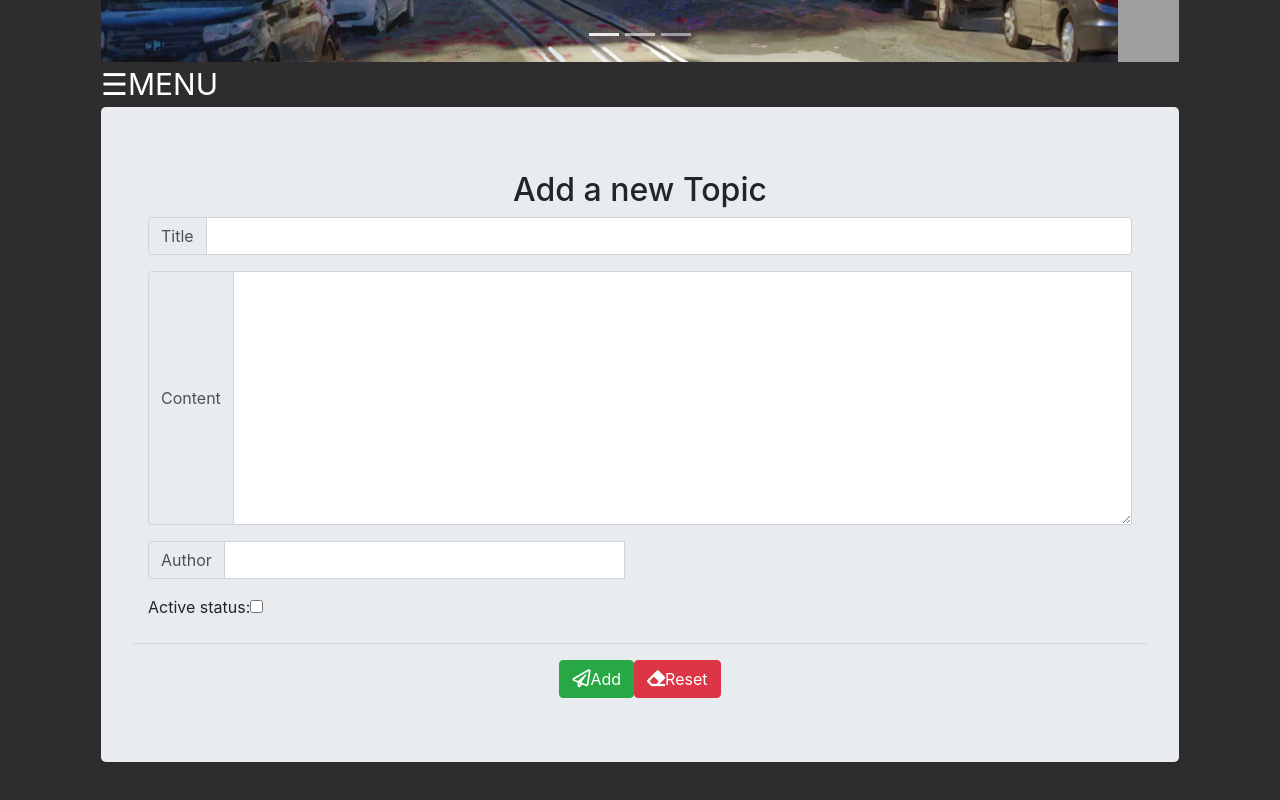
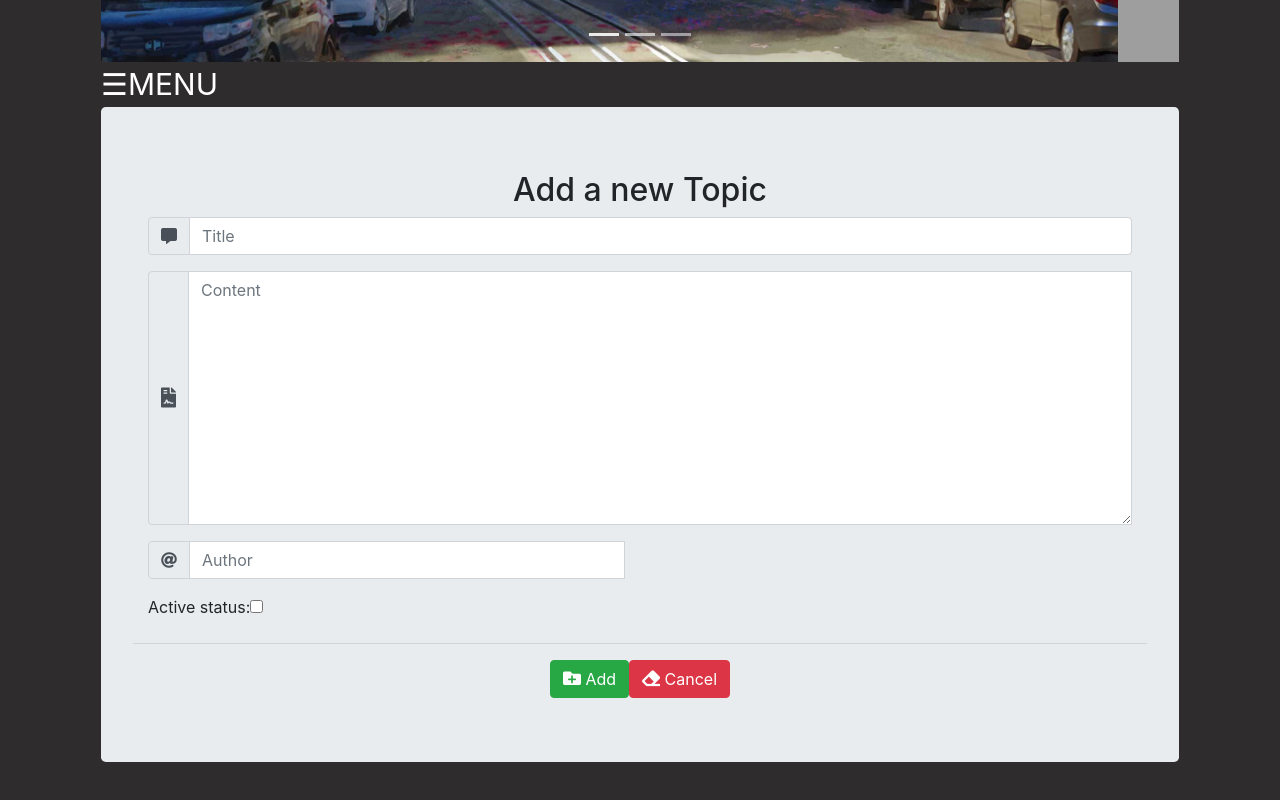
Before and after one commit to nvquang0603/intern-react-posts, a React (Create React App) app: page /add in a window 1280 px wide. Shown: the part 528-1328 px from the top of the page. Built offline with nearby package versions, Linux system fonts and the light colour scheme; grey boxes are pictures that could not be loaded.

Commit message:
QUANG Filter on click submit button

```diff
--- a/src/App.css
+++ b/src/App.css
@@ -1,7 +1,9 @@
 .App {
     background-color: #2E2C2C;
 }
-
+.bg-deep-ocean {
+    background-image: linear-gradient(-60deg, #232526, #414345);
+}
 .button-group{
     left: 100px;
 }
@@ -9,7 +11,6 @@
 .mainTitle{
     color: white;
 }
-
 .sidenav {
     height: 100%;
     width: 0;
--- a/src/App.js
+++ b/src/App.js
@@ -97,7 +97,12 @@ class App extends Component {
         document.getElementById("mySidenav").style.width = "0";
         document.getElementById("main").style.marginLeft = "0";
     };
-
+    onSetPost = (data) => {
+        this.setState({
+            posts: data,
+            filteredPost: data
+        });
+    };
     onEditItem(itemInput) {
         let {posts} = this.state;
         let newPost = posts.map(item => {
@@ -170,7 +175,9 @@ class App extends Component {
                                       onEdit={this.onEdit.bind(this)}
                                       filterUser={this.filterUser}
                                 />}/>
-                            <Route path="/add" component={Add}/>
+                            <Route path="/add"
+                                   component={() => <Add onSetPost={this.onSetPost}
+                                                             listPosts={this.state.posts}/>}/>
                             <Route path="/:id/edit" component={() => <Edit post={this.state.post} onEditItem={this.onEditItem.bind(this)}/>}/>
                         </div>
                     </BrowserRouter>
--- a/src/components/Add.js
+++ b/src/components/Add.js
@@ -1,5 +1,38 @@
 import React, {Component} from 'react';
-class Add extends Component {
+import {withRouter} from 'react-router-dom';
+
+class AddPost extends Component {
+
+    state = {
+        data: {
+            id: this.props.listPosts.length + 1,
+            title: '',
+            content: '',
+            author: '',
+            active: ''
+        }
+    };
+
+    componentWillMount() {
+        this.setState({
+            lstPosts: this.props.listPosts
+        })
+    };
+
+    onHandleChange = (name, e) => {
+        this.setState({data: {...this.state.data, [name]: e.target.type === 'checkbox' ? e.target.checked : e.target.value}});
+    };
+    onSubmit = async () => {
+        await this.setState({lstPosts: [...this.state.lstPosts, this.state.data]});
+        console.log(this.state.lstPosts);
+        this.props.onSetPost(this.state.lstPosts);
+        this.props.history.push('/list');
+    };
+
+    cancel = () =>{
+        alert('Adding new post has been canceled!');
+        this.props.history.push('/list');
+    }
 
     render() {
         return (
@@ -10,46 +43,67 @@ class Add extends Component {
                         <div className="col-12">
                             <div className="input-group mb-3">
                                 <div className="input-group-prepend">
-                                    <span className="input-group-text">Title</span>
+                                    <span className="input-group-text"><i className="fas fa-comment-alt"/></span>
                                 </div>
-                                <input type="text" className="form-control" id="title"/>
+                                <input type="text"
+                                       placeholder="Title"
+                                       className="form-control"
+                                       defaultValue=""
+                                       onChange={this.onHandleChange.bind(this, "title")}
+                                       id="title"
+                                />
                             </div>
                         </div>
                         <div className="col-12">
-                            <div className="input-group mb-3">
+                            <div className="input-group mb-3 ">
                                 <div className="input-group-prepend">
-                                    <span className="input-group-text">Content</span>
+                                    <span className="input-group-text"><i className="fas fa-file-contract" style={{fontSize: '20px'}}/></span>
                                 </div>
-                                <textarea rows="10" type="text" className="form-control" id="content"/><span
-                                className="glyphicon glyphicon-filter"/>
+                                <textarea rows="10"
+                                          placeholder="Content"
+                                          defaultValue=""
+                                          onChange={this.onHandleChange.bind(this, "content")}
+                                          className="form-control" id="content"
+                                />
+                                <span
+                                    className="glyphicon glyphicon-filter"/>
                             </div>
                         </div>
                         <div className="col-6">
                             <div className="input-group mb-3">
                                 <div className="input-group-prepend">
-                                    <span className="input-group-text">Author</span>
+                                    <span className="input-group-text"><i className="fas fa-at"/></span>
                                 </div>
-                                <input type="text" className="form-control" id="author"/><span
-                                className="glyphicon glyphicon-filter"/>
+                                <input type="text"
+                                       placeholder="Author"
+                                       defaultValue=""
+                                       onChange={this.onHandleChange.bind(this, "author")}
+                                       className="form-control" id="author"
+                                />
+                                <span
+                                    className="glyphicon glyphicon-filter"/>
                             </div>
                         </div>
                         <div className="col-6">
-                            <label> Active status:</label>
-                            <input type="checkbox" name="active"/>
+                            <label>Active status:</label>
+                            <input type="checkbox"
+                                   onChange={this.onHandleChange.bind(this, "active")}
+                                   name="active"
+                            />
                         </div>
                         <hr/>
-                        <div className="button-group text-center">
-                            <button type="submit" className="btn btn-success"><i className="far fa-paper-plane"
-                                                                                 style={{fontSize: '18px'}}/>
-                                Add
-                            </button>
-                            <button type="submit" className="btn btn-danger"><i className="fas fa-eraser"
-                                                                                style={{fontSize: '18px'}}/>
-                                Reset
-                            </button>
-
-                        </div>
                     </form>
+                    <div className="button-group text-center">
+                        <button onClick={this.onSubmit}
+                                className="btn btn-success">
+                            <i className="fas fa-folder-plus" style={{fontSize: '18px'}}/> Add
+                        </button>
+                        <button onClick={this.cancel}
+                                className="btn btn-danger">
+                            <i className="fas fa-eraser"
+                               style={{fontSize: '18px'}}/> Cancel
+                        </button>
+                    </div>
                 </div>
 
             </div>
@@ -57,4 +111,4 @@ class Add extends Component {
     }
 }
 
-export default Add;
+export default withRouter(AddPost);
--- a/src/components/Edit.js
+++ b/src/components/Edit.js
@@ -39,47 +39,46 @@ class Edit extends Component {
     render() {
         return (
             <div>
-                <div className="jumbotron">
-                    <h2 className="text-center">Edit Topic</h2>
-                    <div className="col-12">
-                        <div className="input-group mb-3">
-                            <div className="input-group-prepend">
-                                <span className="input-group-text">Title</span>
+                <div className={"jumbotron"}>
+                    <h2 className={"text-center"}>Edit Topic</h2>
+                    <div className={"col-12"}>
+                        <div className={"input-group mb-3"}>
+                            <div className={"input-group-prepend"}>
+                                <span className={"input-group-text"}><i className={"fas fa-comment-alt"}/></span>
                             </div>
                             <input
-                                type="text"
-                                className="form-control"
-                                id="title"
+                                type={"text"}
+                                className={"form-control"}
+                                id={"title"}
                                 name={"title"}
                                 onChange={this.handleChange}
                                 value={this.state.title}
                             />
                         </div>
                     </div>
-                    <div className="col-12">
-                        <div className="input-group mb-3">
-                            <div className="input-group-prepend">
-                                <span className="input-group-text">Content</span>
+                    <div className={"col-12"}>
+                        <div className={"input-group mb-3"}>
+                            <div className={"input-group-prepend"}>
+                                <span className={"input-group-text"}><i className={"fas fa-file-contract"} style={{fontSize: '20px'}}/></span>
                             </div>
                             <textarea
-                                rows="10"
-                                className="form-control"
-                                id="content"
+                                rows={"10"}
+                                className={"form-control"}
                                 name={"content"}
                                 onChange={this.handleChange}
                                 value={this.state.content}
                             />
                         </div>
                     </div>
-                    <div className="col-12">
-                        <div className="input-group mb-3">
-                            <div className="input-group-prepend">
-                                <span className="input-group-text">Author</span>
+                    <div className={"col-12"}>
+                        <div className={"input-group mb-3"}>
+                            <div className={"input-group-prepend"}>
+                                <span className={"input-group-text"}><i className={"fas fa-at"}/></span>
                             </div>
                             <input
-                                type="text"
-                                className="form-control"
-                                id="author"
+                                type={"text"}
+                                className={"form-control"}
+                                id={"author"}
                                 name={"author"}
                                 onChange={this.handleChange}
                                 value={this.state.author}
@@ -87,11 +86,11 @@ class Edit extends Component {
                         </div>
                     </div>
 
-                    <div className="form-check form-check-inline">
-                        <label className={"form-check-label"}>Active </label>
+                    <div className={"form-check form-check-inline p-3"}>
+                        <label className={"form-check-label"}>Active status &nbsp;</label>
                         <input
                             className={"form-check-input"}
-                            type="checkbox"
+                            type={"checkbox"}
                             name={"active"}
                             onChange={this.handleChange}
                             value={this.state.active}
@@ -103,19 +102,19 @@ class Edit extends Component {
 
                     <div className="button-group text-center">
                         <button
-                            type="submit"
-                            className="btn btn-success"
+                            type={"submit"}
+                            className={"btn btn-success mr-2"}
                             onClick={this.handleSubmit.bind(this)}
                         >
-                            <i className="far fa-paper-plane" style={{fontSize: '18px'}}/>
+                            <i className={"far fa-paper-plane"} style={{fontSize: '18px'}}/>&nbsp;
                             Submit
                         </button>
                         <button
-                            type="submit"
-                            className="btn btn-danger"
+                            type={"submit"}
+                            className={"btn btn-danger"}
                             onClick={this.handleReset}
                         >
-                            <i className="fas fa-eraser" style={{fontSize: '18px'}}/>
+                            <i className={"fas fa-eraser"} style={{fontSize: '18px'}}/>&nbsp;
                             Reset
                         </button>
                     </div>
```
Also changed, not shown: src/components/Filter.js (+6 -1 lines).
